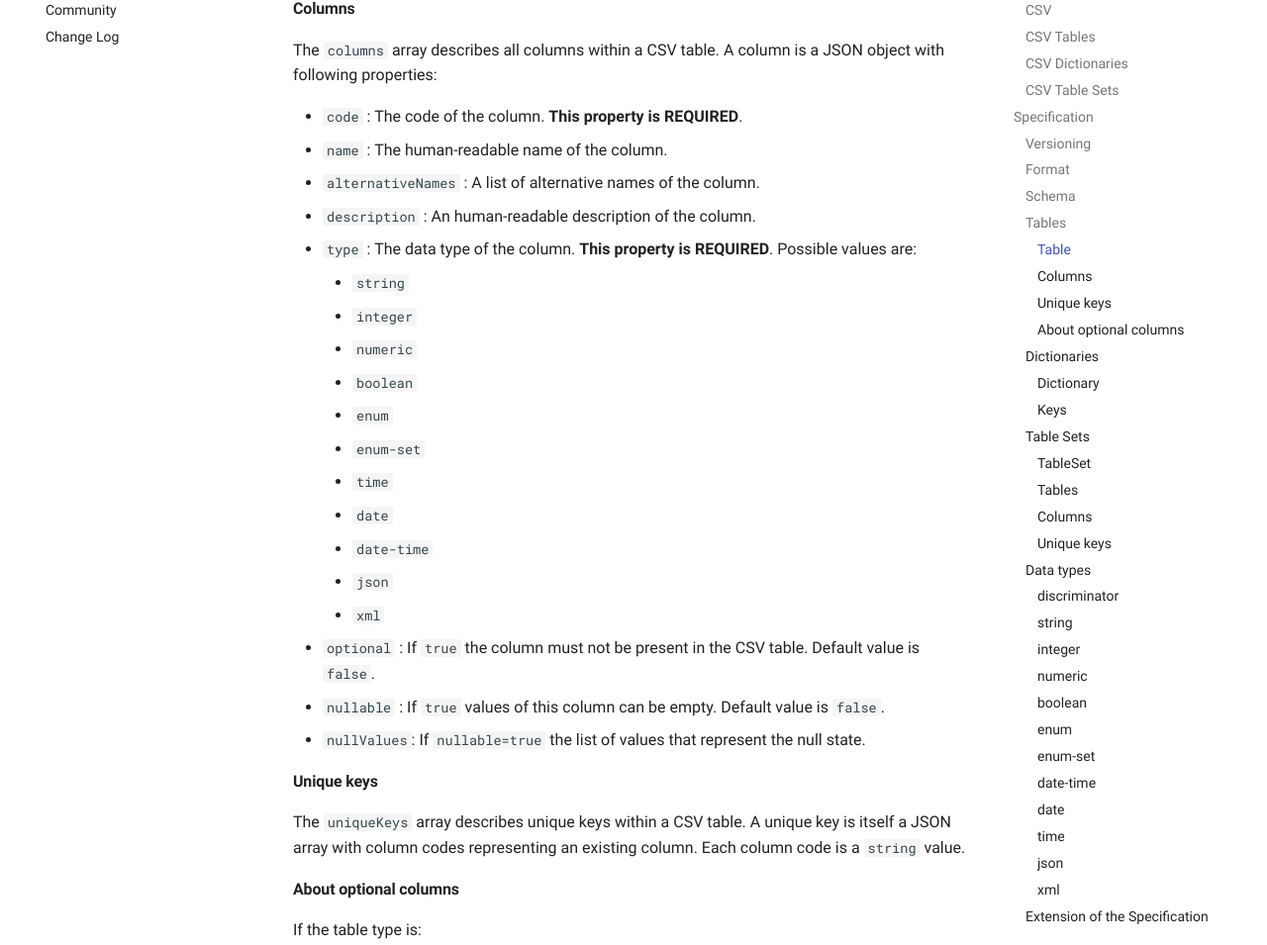
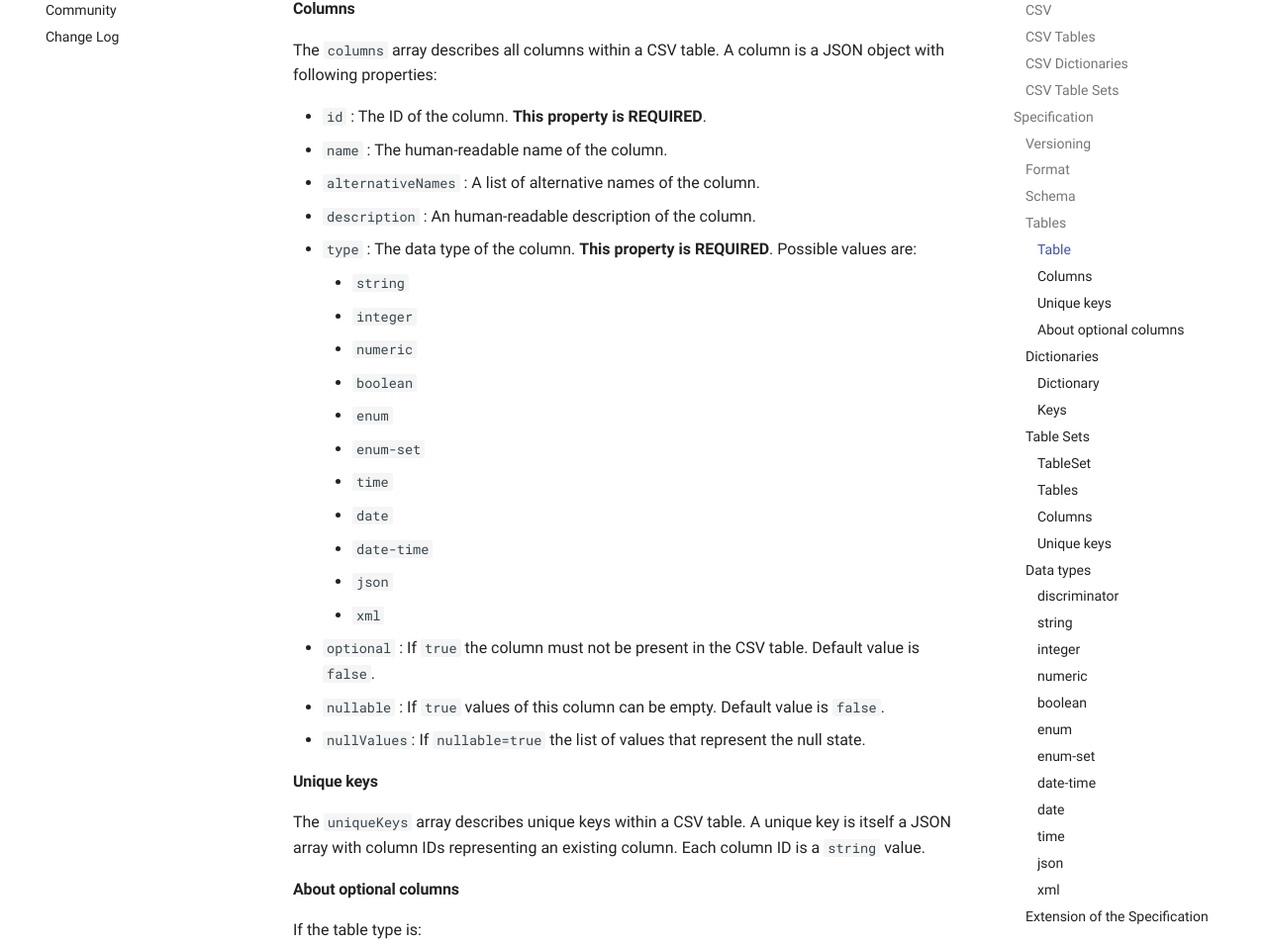
Before and after one commit to openpotato/csv-table-schema, an MkDocs documentation site: the page built from website/docs/specification.md, in a window 1280 px wide and 1400 px high, scrolled down 4537 px. Shown: the part 152-1107 px from the top of the window at 99% size. Built offline with MkDocs 1.6.1 and Material for MkDocs 9.7.7, drawn with Linux system fonts in a browser that asks for light colours; comment, search, counter and statistics services are not loaded; some of the changed text lies outside the part shown.

Commit message:
Bug fixes

```diff
--- a/website/docs/specification.md
+++ b/website/docs/specification.md
@@ -149,7 +149,7 @@ This object MAY be extended.
 
 The `columns` array describes all columns within a CSV table. A column is a JSON object with following properties:
 
-+ `code` : The code of the column. **This property is REQUIRED**.
++ `id` : The ID of the column. **This property is REQUIRED**.
 + `name` : The human-readable name of the column.
 + `alternativeNames` : A list of alternative names of the column.
 + `description` : An human-readable description of the column.
@@ -171,7 +171,7 @@ The `columns` array describes all columns within a CSV table. A column is a JSON
 
 #### Unique keys
 
-The `uniqueKeys` array describes unique keys within a CSV table. A unique key is itself a JSON array with column codes representing an existing column. Each column code is a `string` value.
+The `uniqueKeys` array describes unique keys within a CSV table. A unique key is itself a JSON array with column IDs representing an existing column. Each column ID is a `string` value.
 
 #### About optional columns
 
@@ -204,7 +204,7 @@ This object MAY be extended.
 
 The `keys` array describes all keys within a CSV dictionary. A key is a JSON object with following properties:
 
-+ `code` : The code of the key. **This property is REQUIRED**.
++ `id` : The ID of the key. **This property is REQUIRED**.
 + `name` : The human-readable name of the key.
 + `alternativeNames` : A list of alternative names of the column.
 + `description` : An human-readable description of the key.
@@ -255,7 +255,7 @@ The `tables` array describes all tables within a CSV table set. A table is a JSO
 
 The `columns` array describes all columns within a table of a CSV table set. A column is a JSON object with following properties:
 
-+ `code` : The code of the column. **This property is REQUIRED**.
++ `id` : The ID of the column. **This property is REQUIRED**.
 + `name` : The human-readable name of the column.
 + `description` : An human-readable description of the column.
 + `type` : The data type of the column. **This property is REQUIRED**. Possible values are:
@@ -279,7 +279,7 @@ A column of type `discriminator` MUST occur exactly once.
 
 #### Unique keys
 
-The `uniqueKeys` array describes unique keys within a CSV table set. A unique key is itself a JSON array with column codes representing an existing column. Each column code is a `string` value.
+The `uniqueKeys` array describes unique keys within a CSV table set. A unique key is itself a JSON array with column IDs representing an existing column. Each column ID is a `string` value.
 
 ### Data types
 
```
Also changed, not shown: website/docs/change-log.md (+1 -1 lines), 6 other files.
